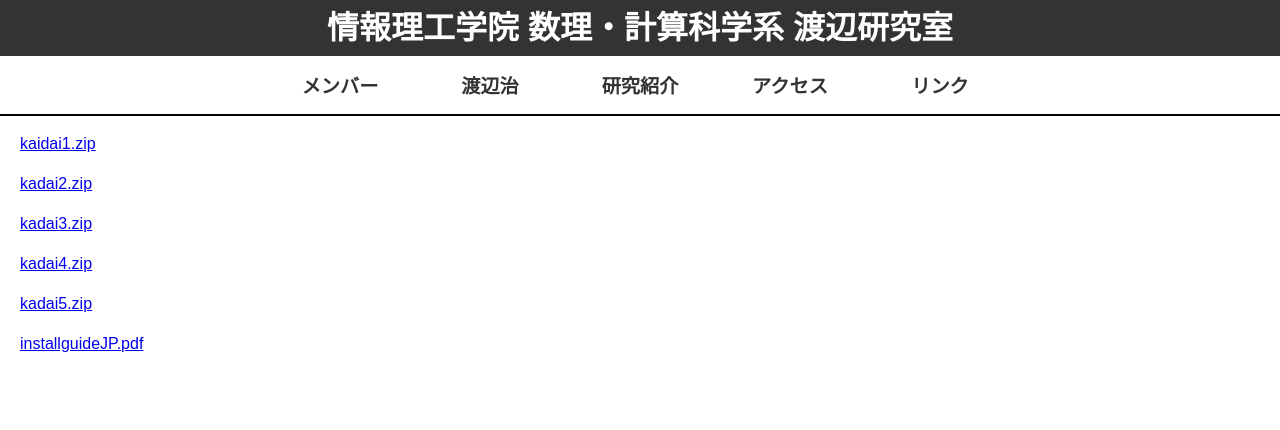
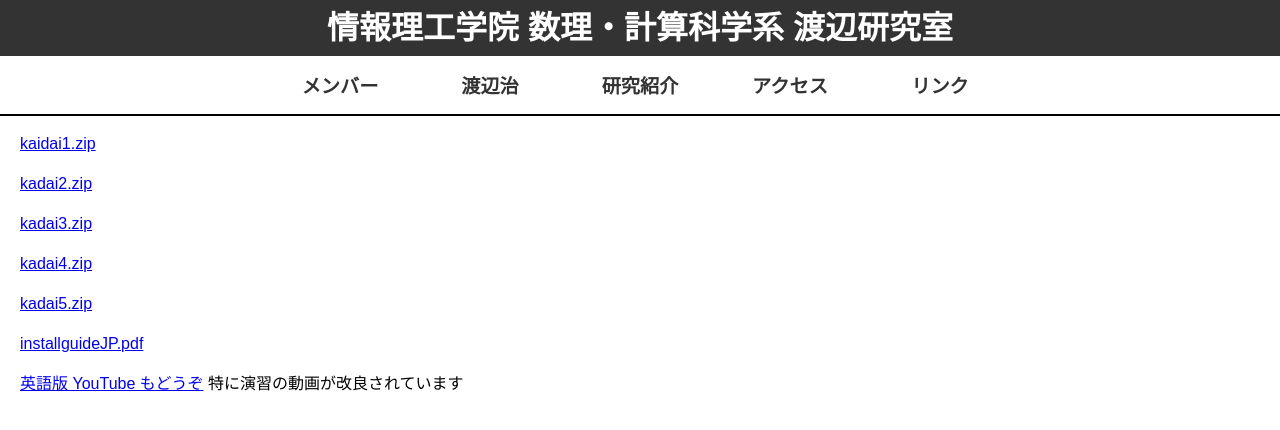
Before and after one commit to watanabe-laboratory/watanabe-laboratory.github.io, a Jekyll site: the page built from download/download.md, in a window 1280 px wide. Shown: the top 430 px of the page. Built offline with Jekyll 4.4.1, drawn with Linux system fonts in a browser that asks for light colours; our own code applies the rules of GitHub Pages for plain Markdown files.

Commit message:
Update download.md

```diff
--- a/download/download.md
+++ b/download/download.md
@@ -10,3 +10,5 @@
 [kadai5.zip](./kadai5.zip)
 
 [installguideJP.pdf](./installguideJP.pdf)
+
+[英語版 YouTube もどうぞ](https://www.youtube.com/channel/UCb6ty6Xspql3qAvTycC4DIQ/playlists) 特に演習の動画が改良されています
```
